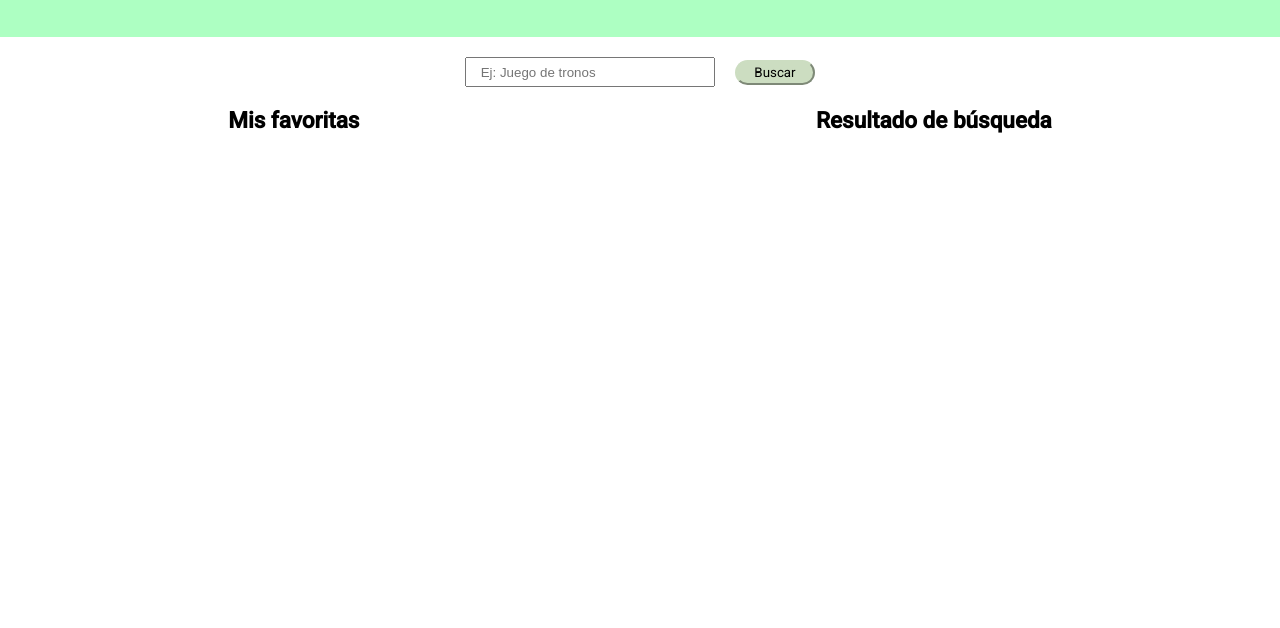
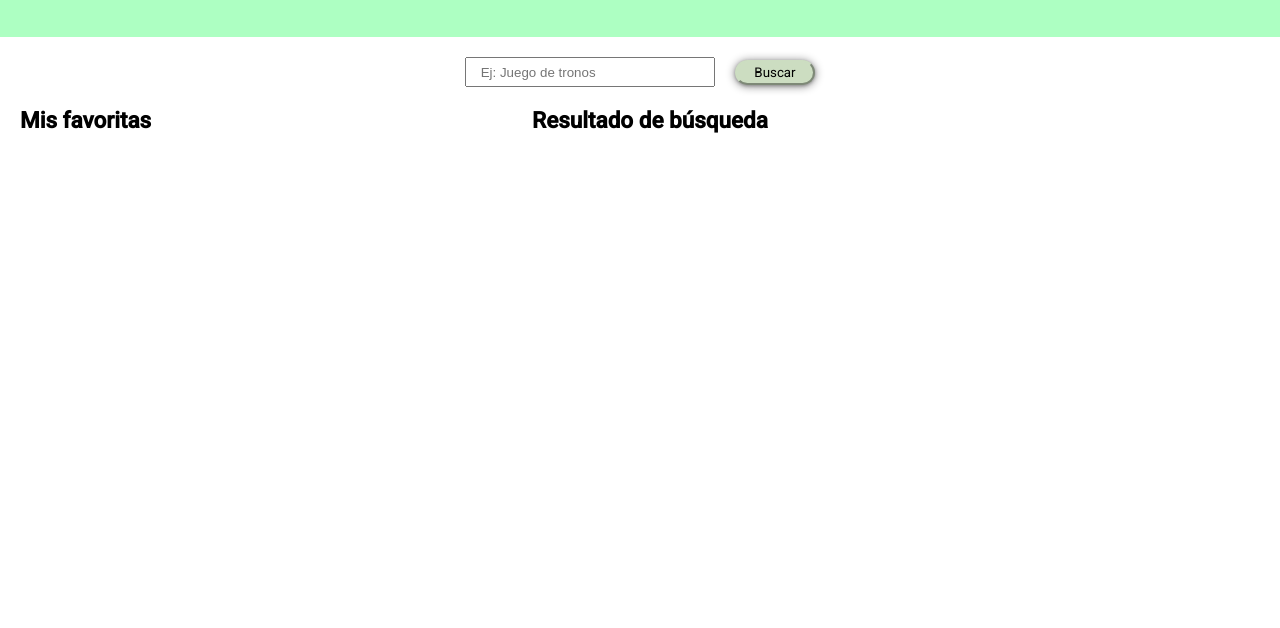
Before and after one commit to Adalab/modulo-2-evaluacion-final-crisrodriguezgar, a website: page docs/index.html in a window 1280 px wide. Shown: the part 172-800 px from the top of the page. Drawn offline with Linux system fonts and the light colour scheme.

Commit message:
Update docs

```diff
--- a/docs/assets/css/main.css
+++ b/docs/assets/css/main.css
@@ -1 +1 @@
-*{box-sizing:border-box;margin:0;padding:0}a{text-decoration:none}ul{list-style:none}html{font-size:62.5%}.header{background-color:#adffc2;display:flex;justify-content:center;align-items:center;flex-direction:column;padding-top:4rem;padding-bottom:4rem}.title{font-family:"Anton",sans-serif;font-size:5rem;color:#42f4a8;box-shadow:#ccddc1}@media all and (min-width: 768px){.title{font-size:7rem}}.title__sub{font-family:"Roboto",sans-serif;font-weight:400;font-size:1.3rem}@media all and (min-width: 768px){.title__sub{font-size:2rem}}.form{display:flex;justify-content:center;align-items:center;padding-top:2rem;padding-bottom:2rem}.form__input{width:15rem;height:3rem;padding-left:1rem}@media all and (min-width: 768px){.form__input{width:25rem}}.form__button{width:8rem;height:2.5rem;border-radius:5rem;margin-left:2rem;background-color:#ccddc1;border-color:#ccddc1;font-family:"Roboto",sans-serif}.list{display:flex;flex-direction:row;justify-content:space-around;justify-items:column;font-family:"Roboto",sans-serif;font-size:1rem}@media all and (min-width: 768px){.list{font-size:1.5rem}}.img{width:10rem;box-shadow:0 0.4rem 0.8rem #ccddc1;margin-top:1.5rem}@media all and (min-width: 768px){.img{width:15rem}}
+*{box-sizing:border-box;margin:0;padding:0}a{text-decoration:none}ul{list-style:none}html{font-size:62.5%}.header{background-color:#adffc2;display:flex;justify-content:center;align-items:center;flex-direction:column;padding-top:4rem;padding-bottom:4rem}.title{font-family:"Anton",sans-serif;font-size:5rem;color:#42f4a8;box-shadow:#ccddc1}@media all and (min-width: 768px){.title{font-size:7rem}}.title__sub{font-family:"Roboto",sans-serif;font-weight:400;font-size:1.3rem}@media all and (min-width: 768px){.title__sub{font-size:2rem}}.form{display:flex;justify-content:center;align-items:center;padding-top:2rem;padding-bottom:2rem}.form__input{width:15rem;height:3rem;padding-left:1rem}@media all and (min-width: 768px){.form__input{width:25rem}}.form__button{width:8rem;height:2.5rem;border-radius:5rem;margin-left:2rem;background-color:#ccddc1;border-color:#ccddc1;font-family:"Roboto",sans-serif;box-shadow:0 1px 10px 0 grey,0 1px 3px 0 rgba(0,0,0,0.35)}.list{display:flex;justify-content:space-around;font-family:"Roboto",sans-serif;font-size:1rem}@media all and (min-width: 768px){.list{font-size:1.5rem}}.list__results{padding-left:2rem;width:60%}.list__favs{padding-left:2rem;width:40%}.img{width:10rem;box-shadow:0 0.4rem 0.8rem #ccddc1;margin-top:1.5rem;box-shadow:0 1px 10px 0 grey,0 1px 3px 0 rgba(0,0,0,0.35)}@media all and (min-width: 768px){.img{width:15rem}}.favorites{background-color:#42f4a8}
--- a/docs/index.html
+++ b/docs/index.html
@@ -24,18 +24,18 @@
     </form>
 
   <section class="list">
-    <div class="list__results">
-    <h2 >Mis favoritas</h2>
+    <span class="list__favs">
+    <h2>Mis favoritas</h2><i class="fa-solid fa-star icon"></i>
     <div class="js-favs"></div>
-    </div>
-    <div>
-    <h2 class="list__favs">Resultado de búsqueda</h2>
+    </span>
+
+    <span class="list__results">
+    <h2>Resultado de búsqueda</h2>
     <div class="js-container"></div>
-    </div>
+    </span>
   </section>
   </main>
 
-  <footer></footer>
   <script src="./assets/js/main.js"></script>
 </body>
 </html>
```
Also changed, not shown: docs/assets/js/main.js (+1 -1 lines).
